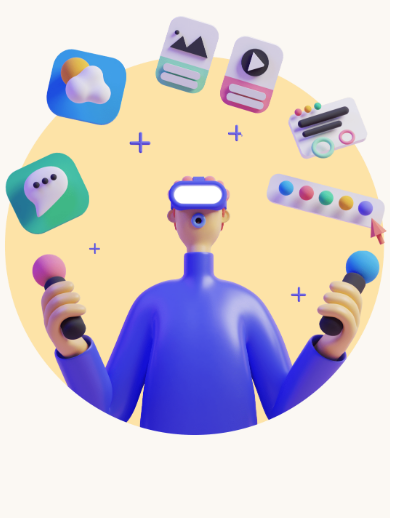
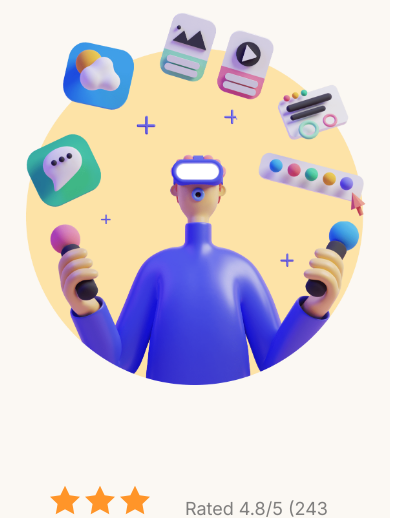
Before and after one commit to Canttellyou/Fibre-Starter, a website built with Parcel: page index.html in a window 390 px wide. Shown: the part 109-627 px from the top of the page, 420 px wide, since content can reach past the window. Built offline with nearby package versions, Linux system fonts and the light colour scheme.

Commit message:
Adding full project 🎉

```diff
--- a/Assets/sass/_layout.scss
+++ b/Assets/sass/_layout.scss
@@ -182,6 +182,9 @@
         }
         @media only screen and (max-width: 600px) {
           width: 45rem;
+        }
+        @media only screen and (max-width: 400px) {
+          width: 40rem;
         }
       }
     }
```
